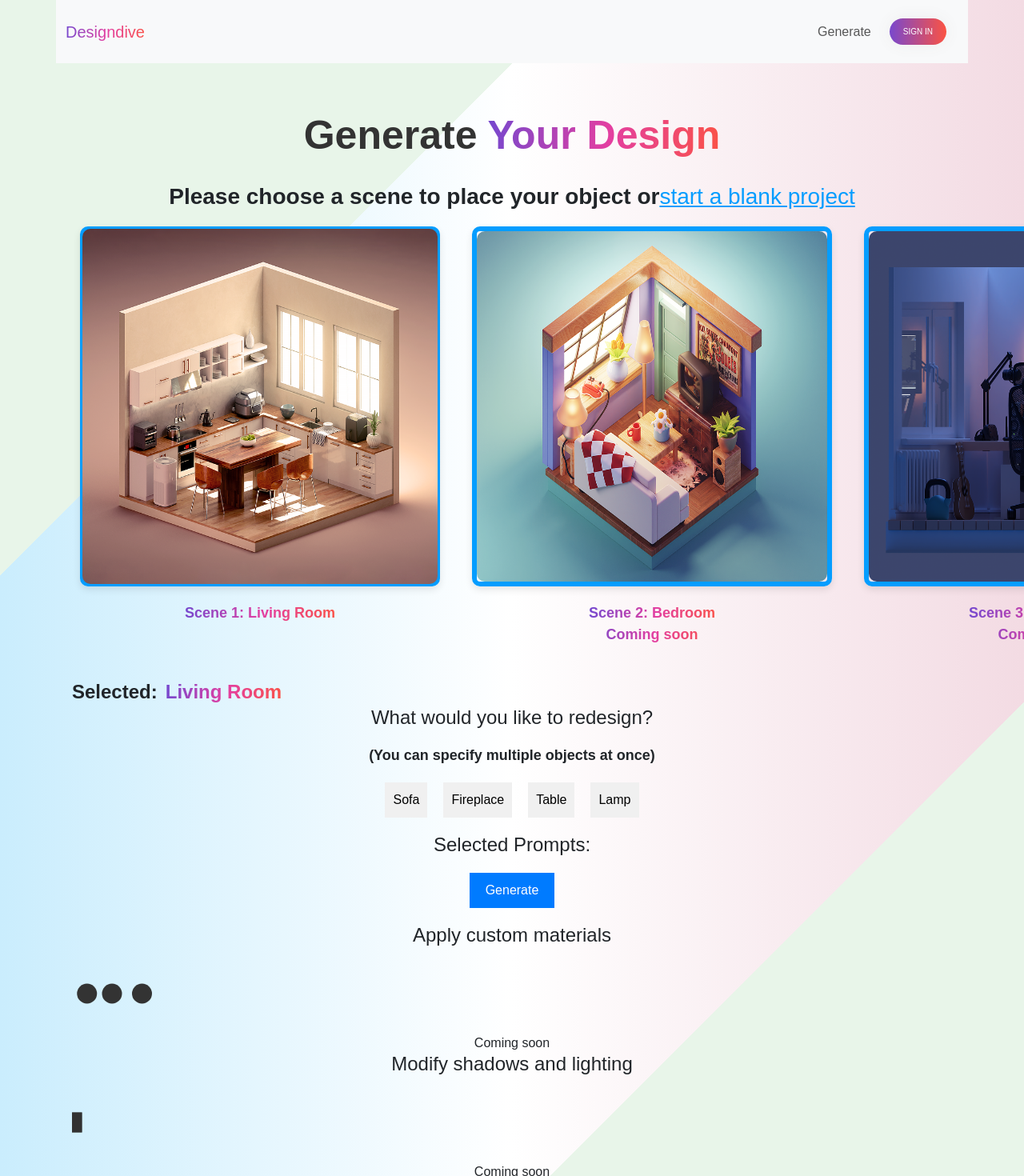
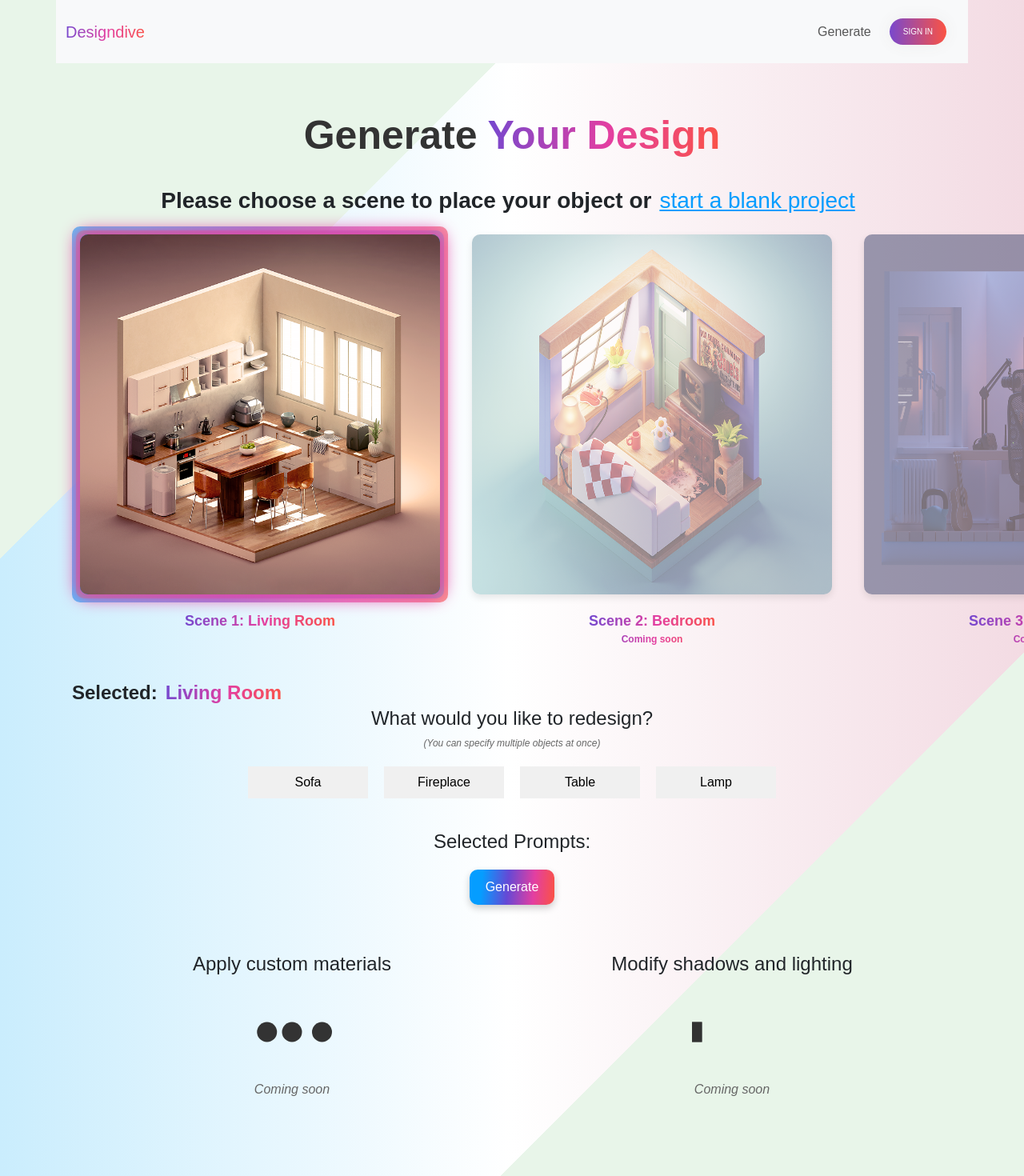
Before and after one commit to DLOVRIC2/designdive, a React (Create React App) app in the folder frontend/: page /generate in a window 1280 px wide. Shown: the top 1470 px of the page at 80% size. Built offline with nearby package versions, Linux system fonts and the light colour scheme.

Commit message:
Main generate page css

```diff
--- a/frontend/src/features/Style/Generate.css
+++ b/frontend/src/features/Style/Generate.css
@@ -18,12 +18,20 @@
     -webkit-text-fill-color: transparent;
   }
 
+.underline-link {
+  text-decoration: none;
+  color: white;
+  padding: 5px 10px;
+  border-radius: 5px;
+  transition: all 0.3s ease;
+  display: inline-block;
+}
 
+.underline-link:hover {
+  box-shadow: 1px 1px 3px rgba(0, 0, 0, 0.2);
+  transform: translateY(-2px);
+}
 
-
-.underline-link {
-text-decoration: underline;
-}
 
 .scene {
     display: flex;
@@ -31,7 +39,6 @@ text-decoration: underline;
     align-items: center;
     margin: 0 10px;
   }
-
 
 .scene-selection {
     font-size: 18px;
@@ -44,18 +51,23 @@ text-decoration: underline;
 .scene-box {
     width: 450px; /* Increase the width */
     height: 450px; /* Increase the height */
-    border: 6px solid var(--color-primary);
     padding: 0; /* Removed padding */
     display: flex;
     flex-direction: column;
     align-items: center;
     justify-content: center;
     cursor: pointer;
-    transition: all 0.3s;
     border-radius: 10px;
-    box-shadow: 0px 4px 10px rgba(0, 0, 0, 0.1);
+    transition: all 0.3s, box-shadow 0.3s, transform 0.3s; /* Add transform to the transition */
+    box-shadow: 0px 4px 10px rgba(0, 0, 0, 0.2); /* Update shadow to be a bit softer */
 
   }
+
+.scene-box:hover {
+    transform: scale(1.05); /* Add slight scaling on hover */
+    box-shadow: 0px 6px 15px rgba(0, 0, 0, 0.2); /* Increase shadow on hover */
+}
+
 
 .scene-box img {
 width: 100%;
@@ -66,8 +78,34 @@ border-radius: 10px; /* Optional, to round the corners */
 .scene-box.selected {
   background-color: var(--color-primary);
   color: white;
-border: 3px solid var(--color-primary); /* Add a border when selected */
+  box-shadow: 0 0 20px 5px var(--color-pink); /* Adds a soft glow around the box */
+  position: relative;
+}
 
+.scene-box.selected::before {
+  content: "";
+  position: absolute;
+  top: -10px;
+  right: -10px;
+  bottom: -10px;
+  left: -10px;
+  z-index: -1;
+  background: linear-gradient(95deg, var(--color-primary) 15%, var(--color-tertiary) 45%, var(--color-pink) 75%, var(--color-secondary) 100%);
+  border-radius: inherit;
+  opacity: 0.6;
+}
+
+.scene-box.selected::after {
+  content: "";
+  position: absolute;
+  top: -5px;
+  right: -5px;
+  bottom: -5px;
+  left: -5px;
+  z-index: -1;
+  background: linear-gradient(95deg, var(--color-secondary) 15%, var(--color-pink) 45%, var(--color-tertiary) 75%, var(--color-primary) 100%);
+  border-radius: inherit;
+  opacity: 0.3;
 }
 
 .scene-description {
@@ -118,8 +156,6 @@ text-decoration: underline;
 color: var(--color-primary); /* Optional, to use the primary color */
 }
 
-
-
 .items-container {
     display: flex;
     justify-content: center;
@@ -132,7 +168,20 @@ color: var(--color-primary); /* Optional, to use the primary color */
     padding: 10px;
     border: none;
     cursor: pointer;
-    transition: background-color 0.3s;
+    transition: background-color 0.3s, transform 0.3s;
+    width: 150px; /* Adjust as needed */
+    height: 40px; /* Adjust as needed */
+    text-align: center;
+    display: flex; /* Use flexbox to center content */
+    align-items: center;
+    justify-content: center;
+    overflow: hidden; /* Prevents text overflow */
+
+  }
+
+.item-button:hover {
+  background-color: #d0d0d0; /* Slightly darker shade on hover */
+  transform: scale(1.05); /* Slightly scaled on hover */
 }
 
 .item-button.selected {
@@ -143,6 +192,21 @@ color: var(--color-primary); /* Optional, to use the primary color */
   margin-top: 20px;
 }
 
+.prompt-input {
+  width: 60%; /* Takes full width of the container */
+  padding: 10px; /* Adds some space inside the text area */
+  border: 1px solid #ccc; /* Sets a border */
+  border-radius: 5px; /* Rounds the corners */
+  box-shadow: 0px 0px 5px rgba(0, 0, 0, 0.1); /* Adds a soft shadow */
+  transition: border-color 0.3s, box-shadow 0.3s; /* Adds transition for smooth effect on focus */
+  resize: vertical; /* Allows vertical resizing */
+
+}
+
+.prompt-input:focus {
+  border-color: var(--color-primary); /* Changes border color on focus */
+  box-shadow: 0px 0px 10px rgba(0, 0, 0, 0.1); /* Increases shadow on focus */
+}
 
 
   /* When the user clicks generate, we have a split screen */
@@ -215,6 +279,132 @@ height: 100px; /* Adjust the height as needed for the desired space */
 }
 
 .loading-section {
+  display: flex;
+  flex-direction: column;
   align-items: center;
   justify-content: center;
 }
+
+.disabled {
+  opacity: 0.5;
+  cursor: not-allowed;
+}
+
+.coming-soon {
+  font-size: 12px;
+  color: #888;
+}
+
+
+.text-box {
+  border: 1px solid #ccc;
+  padding: 10px;
+  border-radius: 5px;
+  transition: border-color 0.3s, box-shadow 0.3s;
+}
+
+.text-box:focus {
+  border-color: var(--color-primary); /* Assuming you have a variable for your primary color */
+  box-shadow: 0px 0px 5px rgba(0, 0, 0, 0.1);
+}
+
+
+.selected-prompts {
+  padding: 20px; /* Add padding */
+  border-radius: 10px; /* Add rounded corners */
+}
+
+.prompt-item {
+  margin: 10px 0; /* Add some margin between items */
+  font-size: 18px; /* Adjust the font size */
+  font-weight: bold; /* Make the text bold */
+}
+
+.generate-button {
+  display: block;
+  margin: 20px auto;
+  padding: 10px 20px;
+  background: linear-gradient(95deg, var(--color-primary) 15%, var(--color-tertiary) 45%, var(--color-pink) 75%, var(--color-secondary) 100%); /* Apply gradient */
+  color: #ffffff;
+  border: none;
+  cursor: pointer;
+  transition: background-color 0.3s, box-shadow 0.3s; /* Add box-shadow to the transition */
+  box-shadow: 0px 4px 10px rgba(0, 0, 0, 0.2); /* Add shadow */
+  border-radius: 10px; /* Add rounded corners */
+}
+
+.generate-button:hover {
+  background: linear-gradient(95deg, var(--color-secondary) 15%, var(--color-pink) 45%, var(--color-tertiary) 75%, var(--color-primary) 100%); /* Change gradient on hover */
+  box-shadow: 0px 6px 15px rgba(0, 0, 0, 0.2); /* Increase shadow on hover */
+}
+
+
+.comment-container .comment-under-design {
+  font-style: italic; /* Make the text italic */
+  font-size: 12px; /* Reduce the font size */
+  font-weight: normal; /* Unbold the text */
+  color: #666; /* You can change the color to a lighter shade if desired */
+  margin-top: 0;
+}
+
+
+
+
+
+
+
+
+
+
+
+
+
+
+
+
+
+
+
+
+
+
+
+
+
+
+
+
+
+
+
+
+
+
+
+.columns-container {
+  display: flex;
+  justify-content: space-between;
+}
+
+.column {
+  flex: 1;
+  padding: 20px;
+  text-align: center; /* Center the text */
+}
+
+.column-heading {
+  margin-bottom: 20px;
+}
+
+.column-content {
+  display: flex;
+  flex-direction: column;
+  align-items: center; /* Center the content vertically */
+  justify-content: center; /* Center the content horizontally */
+}
+
+.coming-soon2 {
+  font-style: italic;
+  color: #666;
+  margin-top: 10px;
+}
```
Lines whose indentation alone changed are shown as unchanged.
